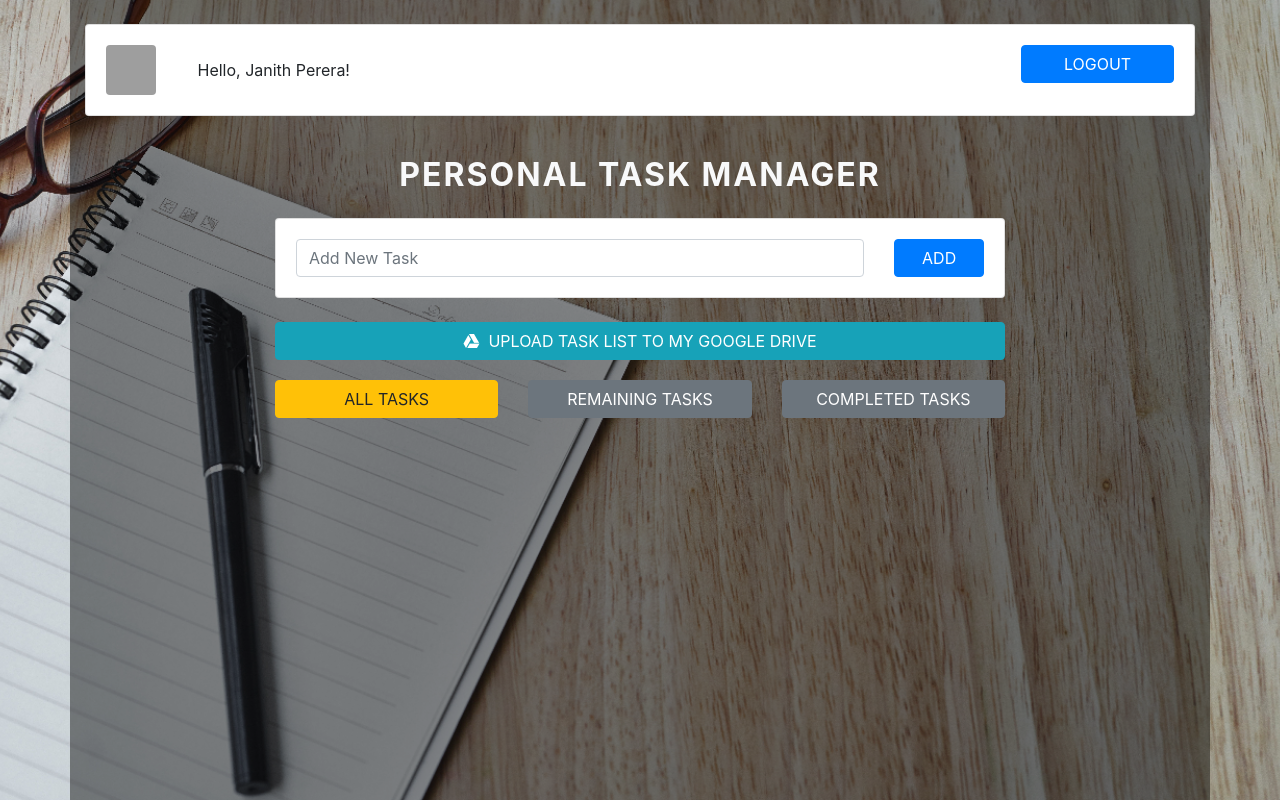
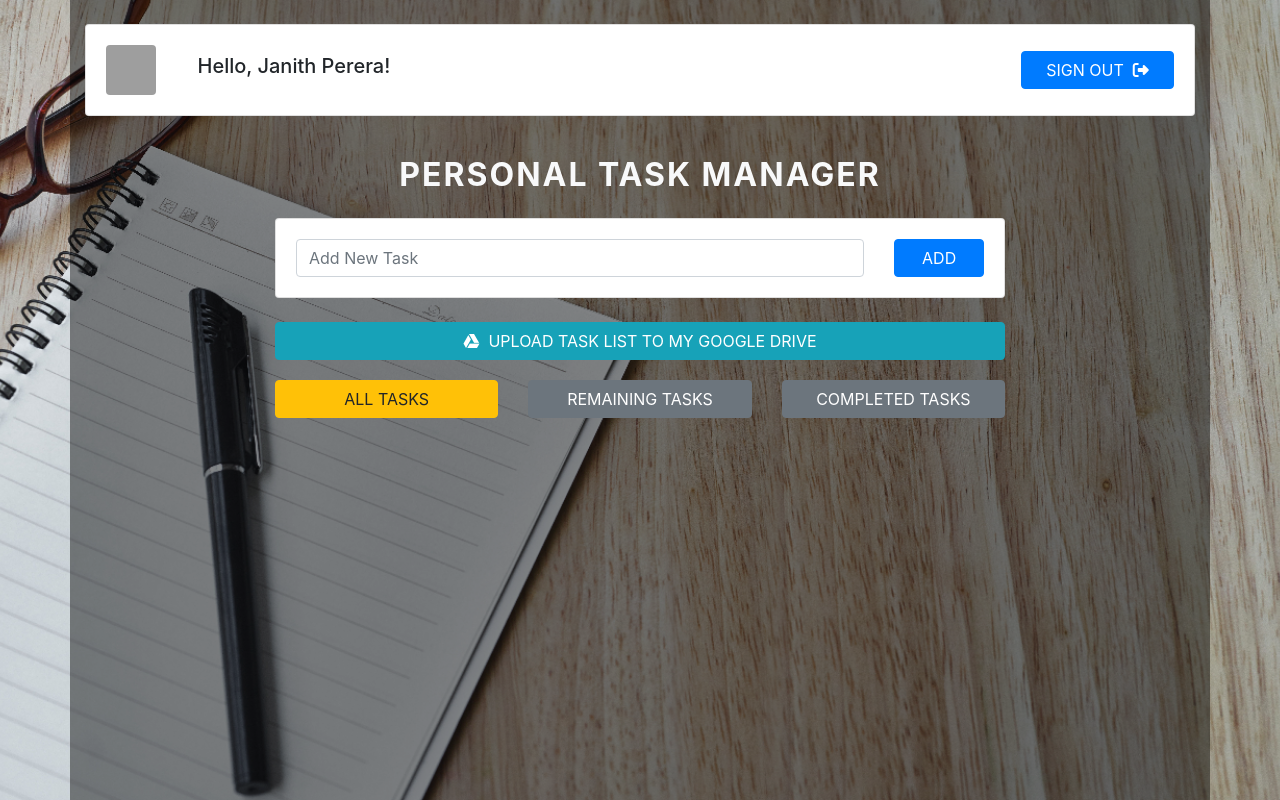
Before and after one commit to TharindaNimnajith/ssd-assignment-oauth, a React (Create React App) app: page / in a window 1280 px wide. Built offline with nearby package versions, Linux system fonts and the light colour scheme; grey boxes are pictures that could not be loaded.

Commit message:
implementing logout user interface

```diff
--- a/src/components/ProfileView.jsx
+++ b/src/components/ProfileView.jsx
@@ -5,20 +5,22 @@ export default class ProfileView extends Component {
     return (
       <div className='card card-body my-3'>
         <div className='row'>
-          <div className='col-1'>
+          <div className='col-1 align-self-center'>
             <img src='todo_icon.ico'
                  className='rounded'
                  alt='Google Account Profile Picture'
                  width='50px'
                  height='50px'/>
           </div>
-          <div className='col-9 text-xl-left justify-content-center align-self-center'>
+          <div className='col-9 h5 align-self-center'>
             Hello, Janith Perera!
           </div>
-          <div className='col-2'>
+          <div className='col-2 align-self-center'>
             <button type='button'
                     className='text-uppercase btn btn-block shadow-none btn-primary'>
-              Logout
+              Sign out
+              &nbsp;
+              <i className='fas fa-sign-out-alt'/>
             </button>
           </div>
         </div>
```
